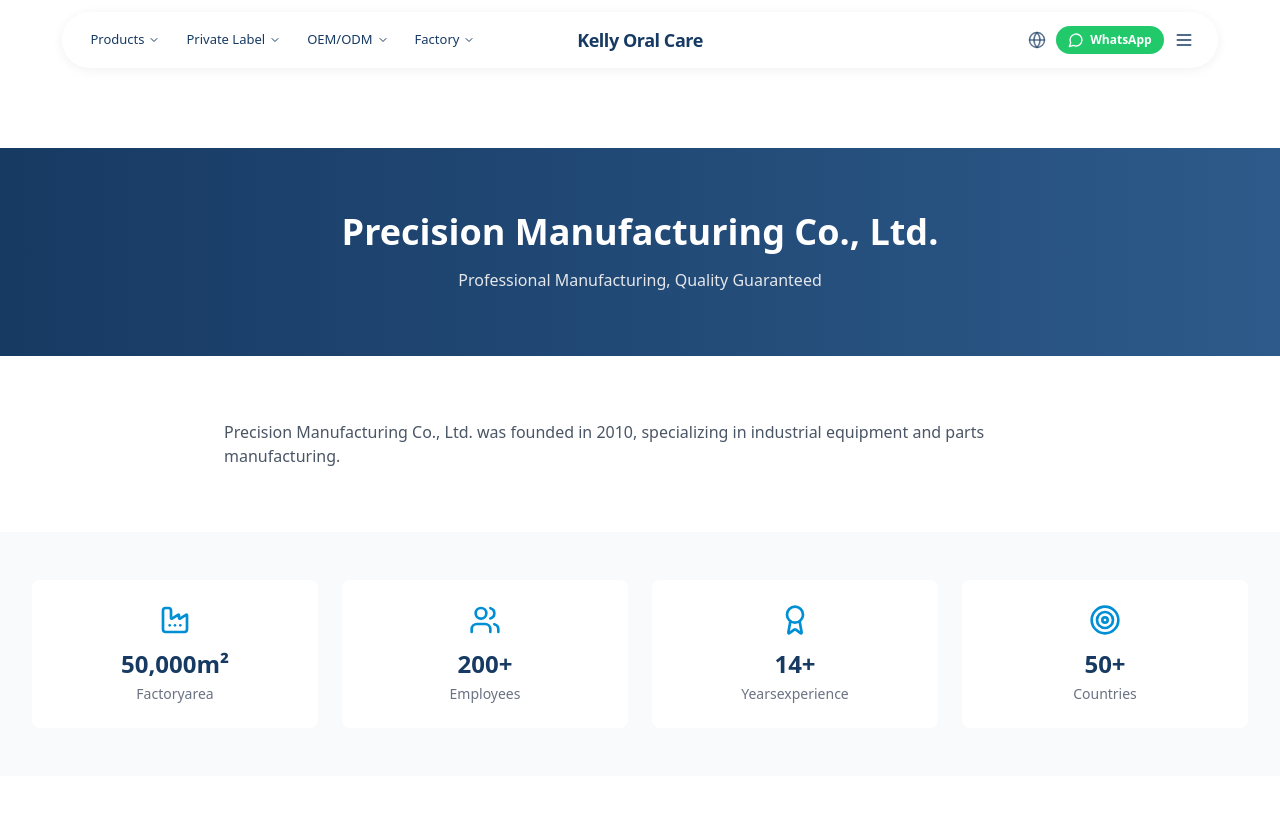
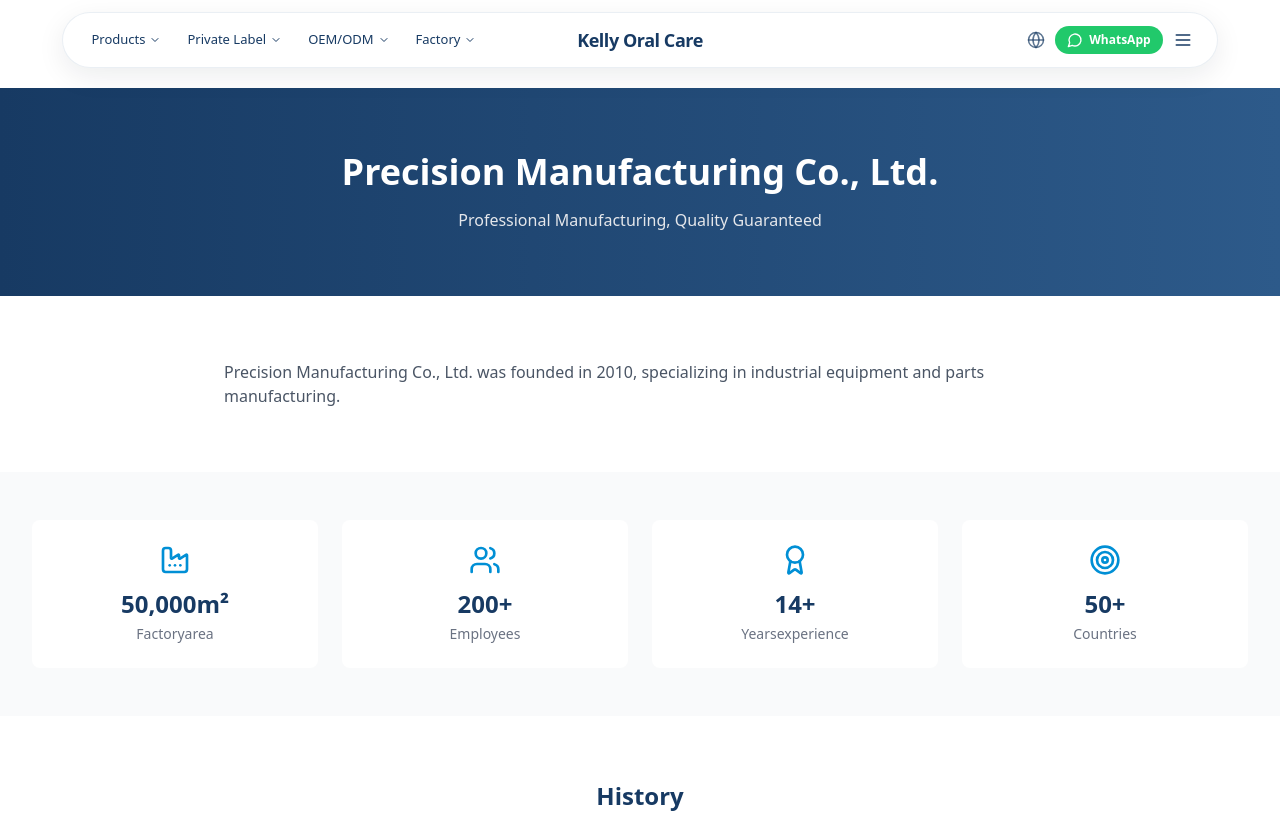
Before and after one commit to shuziyuelyf/kelly-oral-care-b2b, a Next.js app: page /en/about in a window 1280 px wide. Shown: the top 813 px of the page. Built offline with nearby package versions, Linux system fonts and the light colour scheme.

Commit message:
refactor: unified capsule header Base+Variant architecture

```diff
--- a/src/app/[locale]/(frontend)/about/page.tsx
+++ b/src/app/[locale]/(frontend)/about/page.tsx
@@ -23,7 +23,7 @@
   ];
 
   return (
-    <div className="min-h-screen bg-white md:pt-20">
+    <div className="min-h-screen bg-white">
       {/* Hero */}
       <section className="bg-gradient-to-r from-[#173A63] to-[#2d5a8a] py-16">
         <div className="max-w-7xl mx-auto px-4 sm:px-6 lg:px-8 text-center">
--- a/src/app/[locale]/(frontend)/auth/page.tsx
+++ b/src/app/[locale]/(frontend)/auth/page.tsx
@@ -15,7 +15,7 @@
 
   if (submitted) {
     return (
-      <div className="min-h-screen bg-gray-50 md:pt-20 flex items-center justify-center">
+      <div className="min-h-screen bg-gray-50 flex items-center justify-center">
         <div className="text-center bg-white p-8 rounded-lg shadow-sm max-w-md">
           <CheckCircle className="w-16 h-16 text-green-500 mx-auto mb-4" />
           <h2 className="text-xl font-bold text-gray-800 mb-2">
@@ -30,7 +30,7 @@
   }
 
   return (
-    <div className="min-h-screen bg-gray-50 md:pt-20 flex items-center justify-center py-12">
+    <div className="min-h-screen bg-gray-50 flex items-center justify-center py-12">
       <div className="w-full max-w-md">
         <div className="bg-white rounded-lg shadow-sm p-8">
           {/* Tabs */}
--- a/src/app/[locale]/(frontend)/contact/page.tsx
+++ b/src/app/[locale]/(frontend)/contact/page.tsx
@@ -16,7 +16,7 @@
   const handleSubmit = (e: React.FormEvent) => { e.preventDefault(); setSubmitted(true); };
 
   return (
-    <div className="min-h-screen bg-gray-50 md:pt-20">
+    <div className="min-h-screen bg-gray-50">
       <div className="max-w-7xl mx-auto px-4 sm:px-6 lg:px-8 py-8">
         <h1 className="text-2xl font-bold text-[#173A63] mb-8">{t('title')}</h1>
 
--- a/src/app/[locale]/(frontend)/custom/page.tsx
+++ b/src/app/[locale]/(frontend)/custom/page.tsx
@@ -23,7 +23,7 @@
   const handleSubmit = (e: React.FormEvent) => { e.preventDefault(); setSubmitted(true); };
 
   return (
-    <div className="min-h-screen bg-white md:pt-20">
+    <div className="min-h-screen bg-white">
       {/* Hero */}
       <section className="bg-gradient-to-r from-[#173A63] to-[#2d5a8a] py-16">
         <div className="max-w-7xl mx-auto px-4 sm:px-6 lg:px-8 text-center">
--- a/src/app/[locale]/(frontend)/layout.tsx
+++ b/src/app/[locale]/(frontend)/layout.tsx
@@ -1,6 +1,5 @@
 import Header from '@/components/frontend/Header';
 import Footer from '@/components/frontend/Footer';
-import { headers } from 'next/headers';
 
 export default async function FrontendLayout({
   children,
@@ -10,14 +9,11 @@
   params: Promise<{ locale: string }>;
 }) {
   const { locale } = await params;
-  const headersList = await headers();
-  const pathname = headersList.get('x-invoke-path') || headersList.get('x-middleware-pathname') || '';
-  const isHome = pathname === `/${locale}` || pathname === `/${locale}/` || pathname === '';
 
   return (
     <div className="flex min-h-screen flex-col">
       <Header locale={locale} />
-      <main className="flex-1 md:pt-[68px]">{children}</main>
+      <main className="flex-1 pt-0 md:pt-[88px]">{children}</main>
       <Footer locale={locale} />
     </div>
   );
--- a/src/app/[locale]/(frontend)/news/[id]/page.tsx
+++ b/src/app/[locale]/(frontend)/news/[id]/page.tsx
@@ -15,7 +15,7 @@
   const relatedNews = mockNews.filter((n) => n.id !== news.id && n.categoryId === news.categoryId).slice(0, 3);
 
   return (
-    <div className="min-h-screen bg-white md:pt-20">
+    <div className="min-h-screen bg-white">
       <div className="max-w-4xl mx-auto px-4 sm:px-6 lg:px-8 py-8">
         <Link href={`/${locale}/news`} className="inline-flex items-center gap-1 text-sm text-gray-500 hover:text-[#008FD5] mb-6">
           <ArrowLeft className="w-4 h-4" /> Back to News
--- a/src/app/[locale]/(frontend)/news/page.tsx
+++ b/src/app/[locale]/(frontend)/news/page.tsx
@@ -16,7 +16,7 @@
   const filteredNews = selectedCategory ? mockNews.filter((n) => n.categoryId === selectedCategory) : mockNews;
 
   return (
-    <div className="min-h-screen bg-gray-50 md:pt-20">
+    <div className="min-h-screen bg-gray-50">
       <div className="max-w-7xl mx-auto px-4 sm:px-6 lg:px-8 py-8">
         <h1 className="text-2xl font-bold text-[#173A63] mb-6">{t('title')}</h1>
 
--- a/src/app/[locale]/(frontend)/products/ProductsListClient.tsx
+++ b/src/app/[locale]/(frontend)/products/ProductsListClient.tsx
@@ -51,7 +51,7 @@
       </section>
 
       {/* Filter Bar */}
-      <section className="bg-white border-b border-gray-100 sticky top-14 z-30">
+      <section className="bg-white border-b border-gray-100 sticky top-0 md:top-[68px] z-30">
         <div className="mx-auto w-[94%] max-w-[1680px] px-4 md:px-6">
           <div className="py-3">
             {/* Search */}
--- a/src/app/[locale]/(frontend)/products/[slug]/ProductDetailClient.tsx
+++ b/src/app/[locale]/(frontend)/products/[slug]/ProductDetailClient.tsx
@@ -46,7 +46,7 @@
   return (
     <div className="min-h-screen bg-[#F7F4EF]">
       {/* Breadcrumb */}
-      <nav className="bg-white border-b border-gray-100 pt-24 md:pt-28 pb-4">
+      <nav className="bg-white border-b border-gray-100 pt-4 md:pt-6 pb-4">
         <div className="mx-auto w-[94%] max-w-[1680px] px-4 md:px-6">
           <div className="flex items-center gap-2 text-sm text-gray-500">
             <Link href={`/${locale}`} className="hover:text-[#008FD5] transition">{t('home')}</Link>
--- a/src/components/frontend/Header.tsx
+++ b/src/components/frontend/Header.tsx
@@ -406,11 +406,17 @@
   const isMobileMode = visibleCount === 0; // All items collapsed
 
   return (
-    <header ref={headerRef} className="sticky top-0 z-50 bg-white md:fixed md:top-0 md:left-0 md:right-0 md:z-50 md:bg-transparent">
-      <div className="mx-auto w-[94%] max-w-[1680px] px-6 md:pt-3">
+    <header ref={headerRef} className="sticky top-0 z-50 md:fixed md:top-0 md:left-0 md:right-0 md:z-50 md:pointer-events-none">
+      <div className="mx-auto w-[94%] max-w-[1520px] px-2 md:px-6 pt-2 md:pt-3 pointer-events-auto">
         <div
           ref={capsuleRef}
-          className={`flex items-center h-14 px-4 transition-all duration-300 relative bg-white rounded-full shadow-[0_2px_12px_rgba(0,0,0,0.06)] md:bg-white/90 md:backdrop-blur-xl ${isScrolled ? 'md:shadow-[0_8px_32px_rgba(0,0,0,0.12)] md:bg-white md:backdrop-blur-none' : ''}`}
+          className={`flex items-center h-12 md:h-14 px-3 md:px-4 relative w-full rounded-full border backdrop-blur-xl transition-all duration-300
+            ${isScrolled
+              ? 'bg-white border-slate-200/70 shadow-[0_8px_28px_rgba(15,23,42,0.10)]'
+              : isHome
+                ? 'bg-white/95 border-white/40 shadow-[0_10px_35px_rgba(15,23,42,0.12)]'
+                : 'bg-white border-slate-200/70 shadow-[0_8px_28px_rgba(15,23,42,0.08)]'
+            }`}
         >
           {/* Left zone: Visible menu items (flex:1, takes half minus logo space) */}
           {isMobileMode ? (
```
